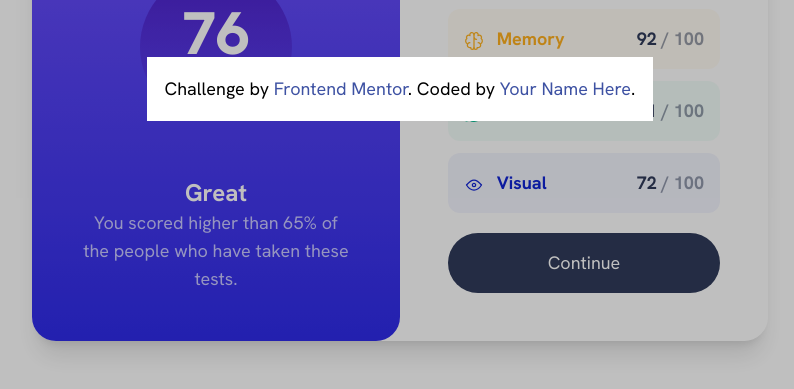
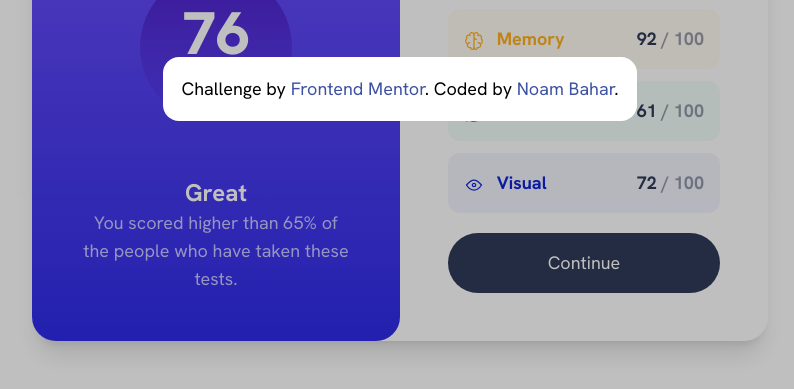
Before and after one commit to Noam-Bahar/results-summary-component-main, a website with bundled scripts: page index.html in a window 1280 px wide. Both pictures are taken after a click on the button "Continue". Shown: the part 311-700 px from the top of the page, without its empty margins (240-1034 px from the left). Built offline with nearby package versions, Linux system fonts and the light colour scheme.

Commit message:
feat(dialog): update style

```diff
--- a/index.html
+++ b/index.html
@@ -67,13 +67,13 @@
 
     <dialog
       id="attributionDialog"
-      class="attribution backdrop:bg-black/25 text-lg text-center [&>a]:text-attribLink"
+      class="rounded-2xl backdrop:bg-black/25 text-lg text-center [&>a]:text-attribLink"
       onclick="this.close()"
     >
       Challenge by
       <a href="https://www.frontendmentor.io?ref=challenge" target="_blank"
         >Frontend Mentor</a
-      >. Coded by <a href="#">Your Name Here</a>.
+      >. Coded by <a href="https://github.com/Noam-Bahar">Noam Bahar</a>.
     </dialog>
   </body>
 </html>
```
Also changed, not shown: output.css.
